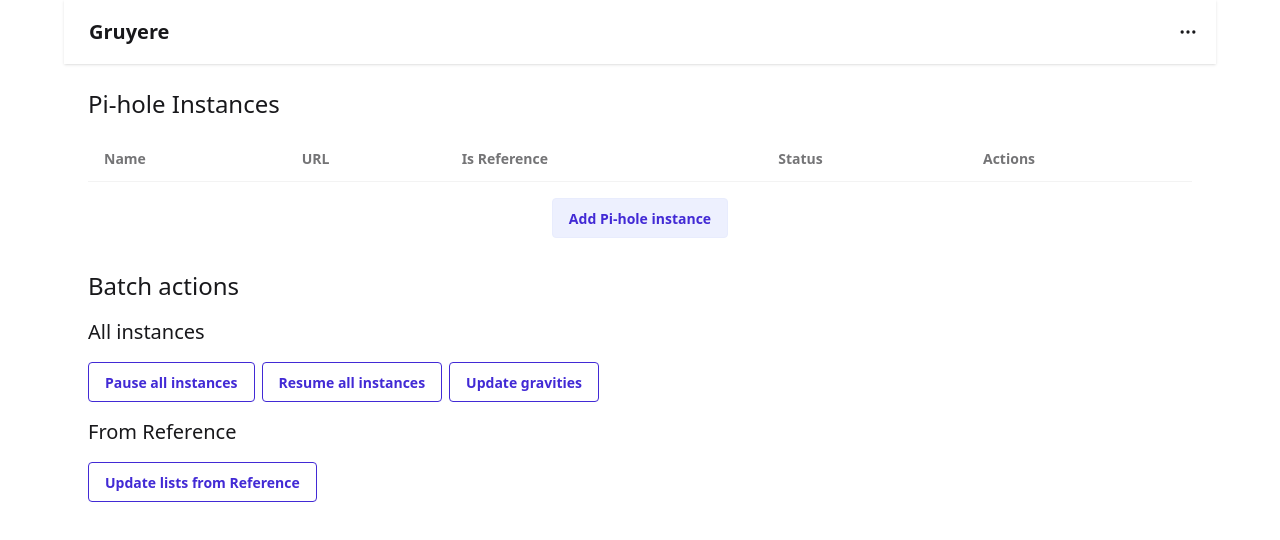
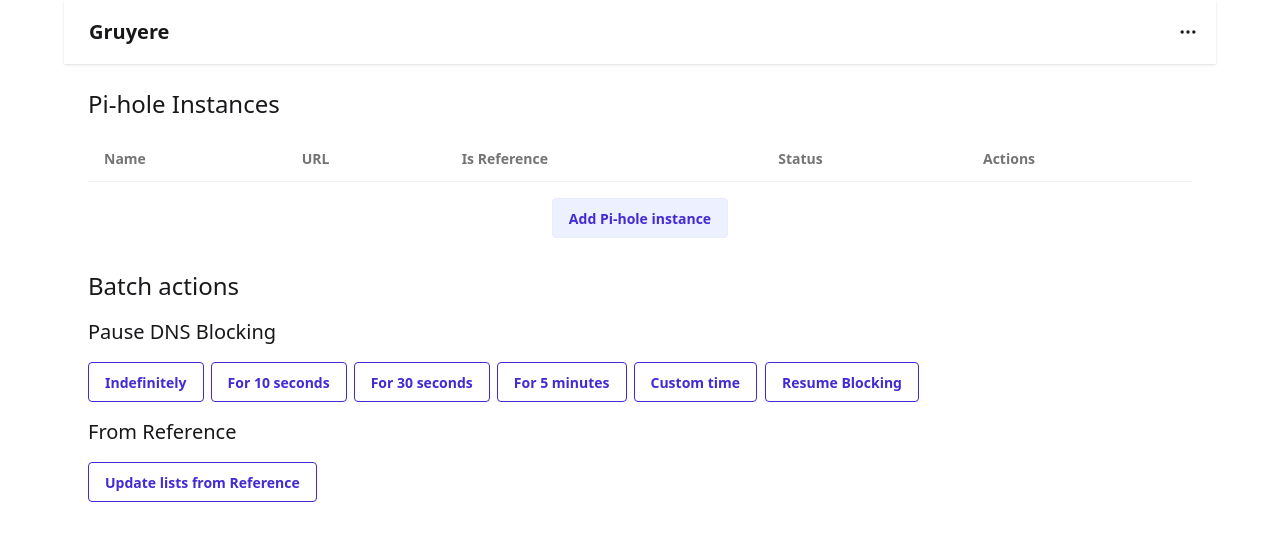
Before and after one commit to PRRPCHT/Gruyere, a SvelteKit app: page / in a window 1280 px wide. Shown: the top 540 px of the page. Built offline with nearby package versions, Linux system fonts and the light colour scheme.

Commit message:
Disable DNS blocking - UI

```diff
--- /dev/null
+++ b/src/lib/components/Toast.svelte
@@ -0,0 +1,8 @@
+<script lang="ts">
+	import type { ActionStatus } from '$lib/types/types';
+	let { status }: { status: ActionStatus } = $props();
+</script>
+
+<div class="alert alert-{status.success ? 'success' : 'error'}">
+	<span>{status.instance} - {status.message}</span>
+</div>
--- a/src/lib/types/types.ts
+++ b/src/lib/types/types.ts
@@ -30,3 +30,21 @@
 		this.instances.push(instance);
 	}
 }
+
+export enum PauseDurationTimeScale {
+	SECONDS = 'Seconds',
+	MINUTES = 'Minutes',
+	HOURS = 'Hours',
+	DAYS = 'Days'
+}
+
+export type ActionStatus = {
+	success: boolean;
+	instance: string;
+	message: string;
+};
+
+export type Toast = {
+	id: number;
+	status: ActionStatus;
+};
--- a/src/routes/+page.server.ts
+++ b/src/routes/+page.server.ts
@@ -1,4 +1,4 @@
-import { authenticate } from '$lib/clients/pihole_client';
+import { authenticate, pauseDNSBlocking } from '$lib/clients/pihole_client';
 import {
 	deletePiHoleInstance,
 	editPiHoleInstance,
@@ -6,7 +6,7 @@
 	getPiHoleInstances,
 	savePiHoleInstances
 } from '$lib/models/pihole_instances';
-import { PiHoleInstanceStatus, type PiHoleInstance } from '$lib/types/types';
+import { PiHoleInstanceStatus, type ActionStatus, type PiHoleInstance } from '$lib/types/types';
 import type { Actions } from '@sveltejs/kit';
 import { fail } from '@sveltejs/kit';
 
@@ -103,6 +103,39 @@
 			console.error('Error deleting Pi-hole instance:', error);
 			return fail(500, theForm);
 		}
+	},
+	pauseDNSBlocking: async ({ request }) => {
+		let theForm: Record<string, any> = pauseDNSBlockingExtractAndValidate(await request.formData());
+		if (theForm.isError) {
+			return fail(400, theForm);
+		}
+		console.log('theForm in server', theForm);
+		let success = true;
+		let actionStatus: ActionStatus[] = [];
+		try {
+			const instances = await getPiHoleInstances();
+			await Promise.all(
+				instances.map(async (instance) => {
+					const pauseSuccess = await pauseDNSBlocking(instance, parseInt(theForm.duration));
+					success = success && pauseSuccess;
+					actionStatus.push({
+						success: pauseSuccess,
+						instance: instance.name,
+						message: pauseSuccess
+							? 'DNS blocking paused successfully'
+							: 'Failed to pause DNS blocking'
+					});
+				})
+			);
+			console.log('actionStatus in server', actionStatus);
+			return {
+				success: success,
+				status: actionStatus
+			};
+		} catch (error) {
+			console.error('Error pausing DNS blocking:', error);
+			return fail(500, theForm);
+		}
 	}
 } satisfies Actions;
 
@@ -169,3 +202,17 @@
 	theForm.isError = theForm.missingId;
 	return theForm;
 }
+function pauseDNSBlockingExtractAndValidate(formData: FormData): Record<string, any> {
+	const duration = clean(formData.get('duration') as string);
+	const timeScale = clean(formData.get('timeScale') as string);
+
+	let theForm: Record<string, any> = {
+		duration,
+		timeScale
+	};
+	theForm.missingDuration = !theForm.duration;
+	theForm.invalidDuration = isNaN(parseInt(theForm.duration)) || parseInt(theForm.duration) <= 0;
+	theForm.missingTimeScale = !theForm.timeScale;
+	theForm.isError = theForm.missingDuration || theForm.invalidDuration || theForm.missingTimeScale;
+	return theForm;
+}
--- a/src/routes/+page.svelte
+++ b/src/routes/+page.svelte
@@ -1,8 +1,15 @@
 <script lang="ts">
-	import { PiHoleInstanceStatus, type PiHoleInstance } from '$lib/types/types';
+	import {
+		PauseDurationTimeScale,
+		PiHoleInstanceStatus,
+		type ActionStatus,
+		type PiHoleInstance,
+		type Toast
+	} from '$lib/types/types';
 	import { enhance } from '$app/forms';
 	import type { PageProps } from './$types';
 	import type { ActionResult } from '@sveltejs/kit';
+	import SuccessToast from '$lib/components/Toast.svelte';
 	let { data, form }: PageProps = $props();
 	let piHoleInstances: PiHoleInstance[] = $state(data.instances);
 
@@ -25,6 +32,75 @@
 		editInstanceApiKey = instance?.apiKey || '';
 		editIsReference = instance?.isReference || false;
 		editInstanceId = instance?.id || 0;
+	}
+
+	let showPauseDNSBlockingPanel = $state(false);
+	let pauseDNSBlockingDuration = $state(1);
+	let pauseDNSBlockingTimeScale = $state(PauseDurationTimeScale.MINUTES);
+	function showPauseDNSBlockingModal() {
+		showPauseDNSBlockingPanel = true;
+		pauseDNSBlockingDuration = 1;
+	}
+	let pauseDNSBlockingError = $state(false);
+
+	async function pauseDNSBlocking(duration: number, timeScale: PauseDurationTimeScale) {
+		const result = await fetch('/api/pauseDNSBlocking', {
+			method: 'POST',
+			body: JSON.stringify({ duration, timeScale })
+		});
+		const data = await result.json();
+		console.log(data);
+		if (data.status) {
+			data.status.forEach((status: ActionStatus) => {
+				addToast(status);
+			});
+		}
+	}
+
+	async function pauseDNSBlockingCustomDuration() {
+		pauseDNSBlockingError = false;
+		piHoleInstances.forEach(async (instance) => {
+			const result = await fetch('/api/pauseDNSBlocking', {
+				method: 'POST',
+				body: JSON.stringify({
+					duration: pauseDNSBlockingDuration,
+					timeScale: pauseDNSBlockingTimeScale,
+					instance
+				})
+			});
+			const data = await result.json();
+			if (data.status) {
+				addToast(data.status);
+				showPauseDNSBlockingPanel = false;
+				pauseDNSBlockingDuration = 1;
+				pauseDNSBlockingTimeScale = PauseDurationTimeScale.MINUTES;
+			} else {
+				pauseDNSBlockingError = true;
+			}
+		});
+	}
+
+	async function pauseDNSBlocking2(duration: number, timeScale: PauseDurationTimeScale) {
+		piHoleInstances.forEach(async (instance) => {
+			const result = await fetch('/api/pauseDNSBlocking', {
+				method: 'POST',
+				body: JSON.stringify({ duration, timeScale, instance })
+			});
+			const data = await result.json();
+			if (data.status) {
+				addToast(data.status);
+			}
+		});
+	}
+
+	let toasts: Toast[] = $state([]);
+
+	function addToast(status: ActionStatus) {
+		let id = toasts.length + 1;
+		toasts.push({ id, status });
+		const timer = setTimeout(() => {
+			toasts = toasts.filter((toast) => toast.id !== id);
+		}, 5000);
 	}
 </script>
 
@@ -245,7 +321,6 @@
 								result: ActionResult<{ success: boolean; instances: PiHoleInstance[] }, undefined>;
 								update: () => Promise<void>;
 							}) => {
-								console.log(result);
 								await update();
 								if (result.type === 'success' && result.data?.success) {
 									piHoleInstances = result.data.instances;
@@ -357,15 +432,129 @@
 	</div>
 	<div class="flex flex-col gap-4">
 		<h2 class="text-2xl">Batch actions</h2>
-		<h3 class="text-xl">All instances</h3>
+		<h3 class="text-xl">Pause DNS Blocking</h3>
 		<div class="flex flex-row gap-2">
-			<button class="btn join-item btn-outline btn-primary">Pause all instances</button>
-			<button class="btn join-item btn-outline btn-primary">Resume all instances</button>
-			<button class="btn join-item btn-outline btn-primary">Update gravities</button>
+			<button
+				class="btn join-item btn-outline btn-primary"
+				onclick={() => pauseDNSBlocking2(999, PauseDurationTimeScale.MINUTES)}>Indefinitely</button
+			>
+			<button
+				class="btn join-item btn-outline btn-primary"
+				onclick={() => pauseDNSBlocking2(10, PauseDurationTimeScale.SECONDS)}>For 10 seconds</button
+			>
+			<button
+				class="btn join-item btn-outline btn-primary"
+				onclick={() => pauseDNSBlocking2(30, PauseDurationTimeScale.SECONDS)}>For 30 seconds</button
+			>
+			<button
+				class="btn join-item btn-outline btn-primary"
+				onclick={() => pauseDNSBlocking2(5, PauseDurationTimeScale.MINUTES)}>For 5 minutes</button
+			>
+			<button
+				class="btn join-item btn-outline btn-primary"
+				onclick={() => showPauseDNSBlockingModal()}>Custom time</button
+			>
+			<form
+				action="?/resumeDNSBlocking"
+				method="post"
+				use:enhance={({ formElement, formData, action, cancel }) => {
+					return async ({
+						result
+					}: {
+						result: ActionResult<{ success: boolean; status: ActionStatus[] }, undefined>;
+					}) => {
+						if (result.type === 'success' && result.data?.success) {
+							toasts = result.data.status.map((status: ActionStatus) => ({
+								id: toasts.length + 1,
+								status
+							}));
+						}
+					};
+				}}
+			>
+				<button class="btn join-item btn-outline btn-primary">Resume Blocking</button>
+			</form>
 		</div>
 		<h3 class="text-xl">From Reference</h3>
 		<div class="flex flex-row gap-2">
 			<button class="btn join-item btn-outline btn-primary">Update lists from Reference</button>
 		</div>
 	</div>
+	{#if showPauseDNSBlockingPanel}
+		<dialog id="pause_dns_blocking_modal" class="modal-open modal">
+			<div class="modal-box flex flex-col gap-4">
+				<h3 class="text-lg font-bold">Pause DNS Blocking</h3>
+
+				{#if pauseDNSBlockingError}
+					<div role="alert" class="alert-soft alert alert-error">
+						<svg
+							xmlns="http://www.w3.org/2000/svg"
+							class="h-6 w-6 shrink-0 stroke-current"
+							fill="none"
+							viewBox="0 0 24 24"
+						>
+							<path
+								stroke-linecap="round"
+								stroke-linejoin="round"
+								stroke-width="2"
+								d="M10 14l2-2m0 0l2-2m-2 2l-2-2m2 2l2 2m7-2a9 9 0 11-18 0 9 9 0 0118 0z"
+							/>
+						</svg>
+						<span
+							>The duration field is required and must be a number (integer) greater than 0.</span
+						>
+					</div>
+				{/if}
+				{#if form?.missingTimeScale}
+					<div role="alert" class="alert-soft alert alert-error">
+						<svg
+							xmlns="http://www.w3.org/2000/svg"
+							class="h-6 w-6 shrink-0 stroke-current"
+							fill="none"
+							viewBox="0 0 24 24"
+						>
+							<path
+								stroke-linecap="round"
+								stroke-linejoin="round"
+								stroke-width="2"
+								d="M10 14l2-2m0 0l2-2m-2 2l-2-2m2 2l2 2m7-2a9 9 0 11-18 0 9 9 0 0118 0z"
+							/>
+						</svg>
+						<span>The time scale field is required.</span>
+					</div>
+				{/if}
+				<div class="flex flex-col gap-2" class:text-error={pauseDNSBlockingError}>
+					<label class="label">Duration</label>
+					<input
+						type="number"
+						class="input w-full"
+						bind:value={pauseDNSBlockingDuration}
+						name="duration"
+						class:border-error={pauseDNSBlockingError}
+					/>
+				</div>
+				<div class="flex flex-col gap-2" class:text-error={form?.missingTimeScale}>
+					<label class="label">Time scale</label>
+					<select class="select w-full" bind:value={pauseDNSBlockingTimeScale} name="timeScale">
+						{#each Object.values(PauseDurationTimeScale) as timeScale}
+							<option value={timeScale}>{timeScale}</option>
+						{/each}
+					</select>
+				</div>
+				<div class="mt-3 flex w-full flex-row justify-between">
+					<button class="btn btn-ghost btn-soft" onclick={() => (showPauseDNSBlockingPanel = false)}
+						>Cancel</button
+					>
+					<button class="btn btn-primary" onclick={() => pauseDNSBlockingCustomDuration()}>
+						Pause
+					</button>
+				</div>
+			</div>
+		</dialog>
+	{/if}
+	<div class="toast flex flex-col gap-2">
+		{#each toasts as toast}
+			<SuccessToast status={toast.status} />
+		{/each}
+	</div>
 </section>
--- /dev/null
+++ b/src/routes/api/pauseDNSBlocking/+server.ts
@@ -0,0 +1,46 @@
+import { pauseDNSBlocking } from '$lib/clients/pihole_client';
+import { PauseDurationTimeScale, type ActionStatus, type PiHoleInstance } from '$lib/types/types';
+import { json } from '@sveltejs/kit';
+
+export const POST = async ({ request }) => {
+	let {
+		duration,
+		timeScale,
+		instance
+	}: { duration: number; timeScale: PauseDurationTimeScale; instance: PiHoleInstance } =
+		await request.json();
+	if (!duration || duration <= 0 || !timeScale || !instance) {
+		return json({ success: false, status: null });
+	}
+	duration = Math.round(duration);
+	let success = true;
+	try {
+		const pauseSuccess = await pauseDNSBlocking(instance, durationInSeconds(duration, timeScale));
+		success = success && pauseSuccess;
+		let actionStatus: ActionStatus = {
+			success: pauseSuccess,
+			instance: instance.name,
+			message: pauseSuccess
+				? 'DNS blocking paused successfully for ' + duration + ' ' + timeScale
+				: 'Failed to pause DNS blocking for ' + duration + ' ' + timeScale
+		};
+		return json({ success, status: actionStatus });
+	} catch (error) {
+		console.error('Error pausing DNS blocking:', error);
+		return json({ success: false, status: null });
+	}
+};
+
+function durationInSeconds(duration: number, timeScale: PauseDurationTimeScale) {
+	switch (timeScale) {
+		case PauseDurationTimeScale.SECONDS:
+			return duration;
+		case PauseDurationTimeScale.MINUTES:
+			return duration * 60;
+		case PauseDurationTimeScale.HOURS:
+			return duration * 60 * 60;
+		case PauseDurationTimeScale.DAYS:
+			return duration * 60 * 60 * 24;
+	}
+	return duration;
+}
```
Also changed, not shown: src/lib/clients/pihole_client.ts (+17 -0 lines).
